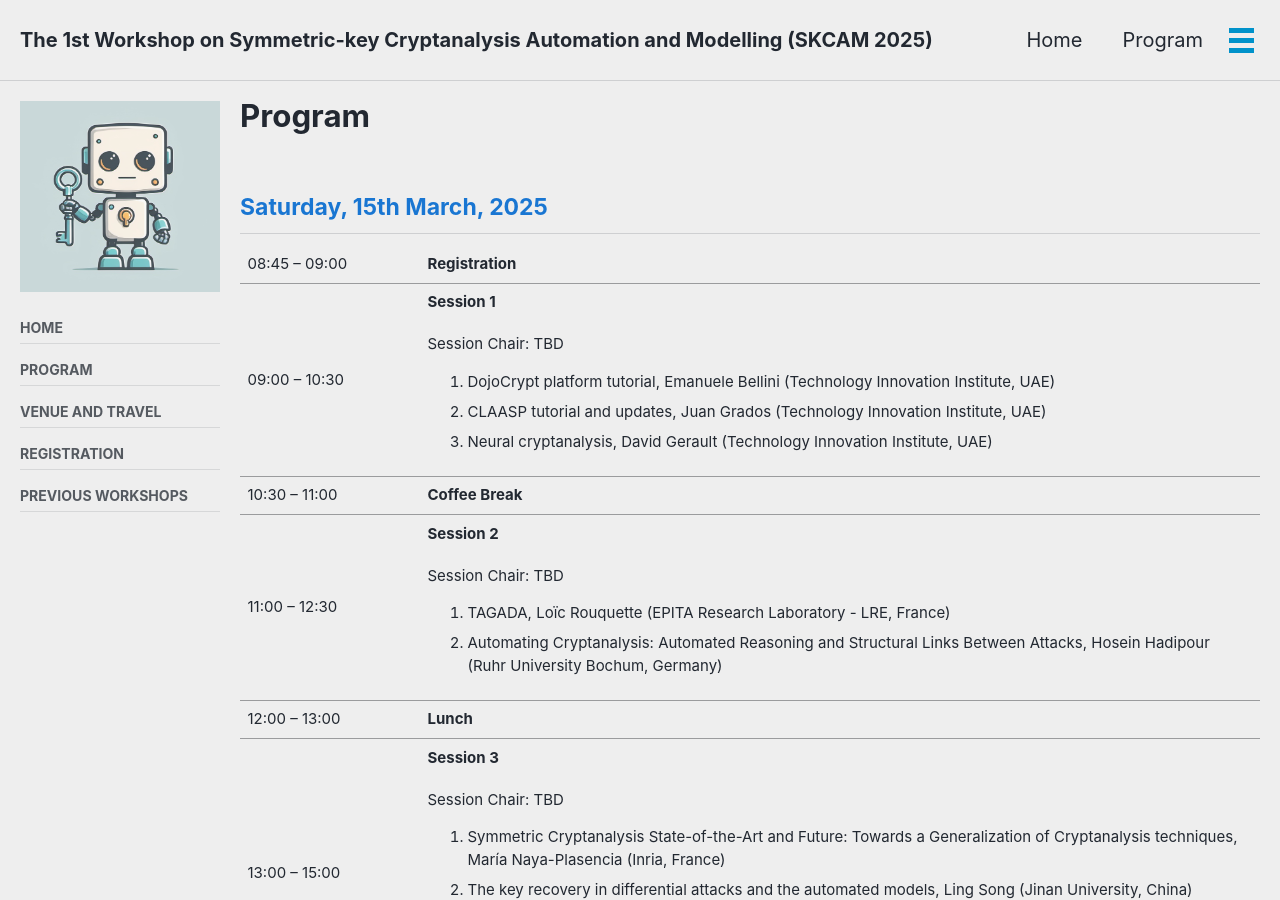
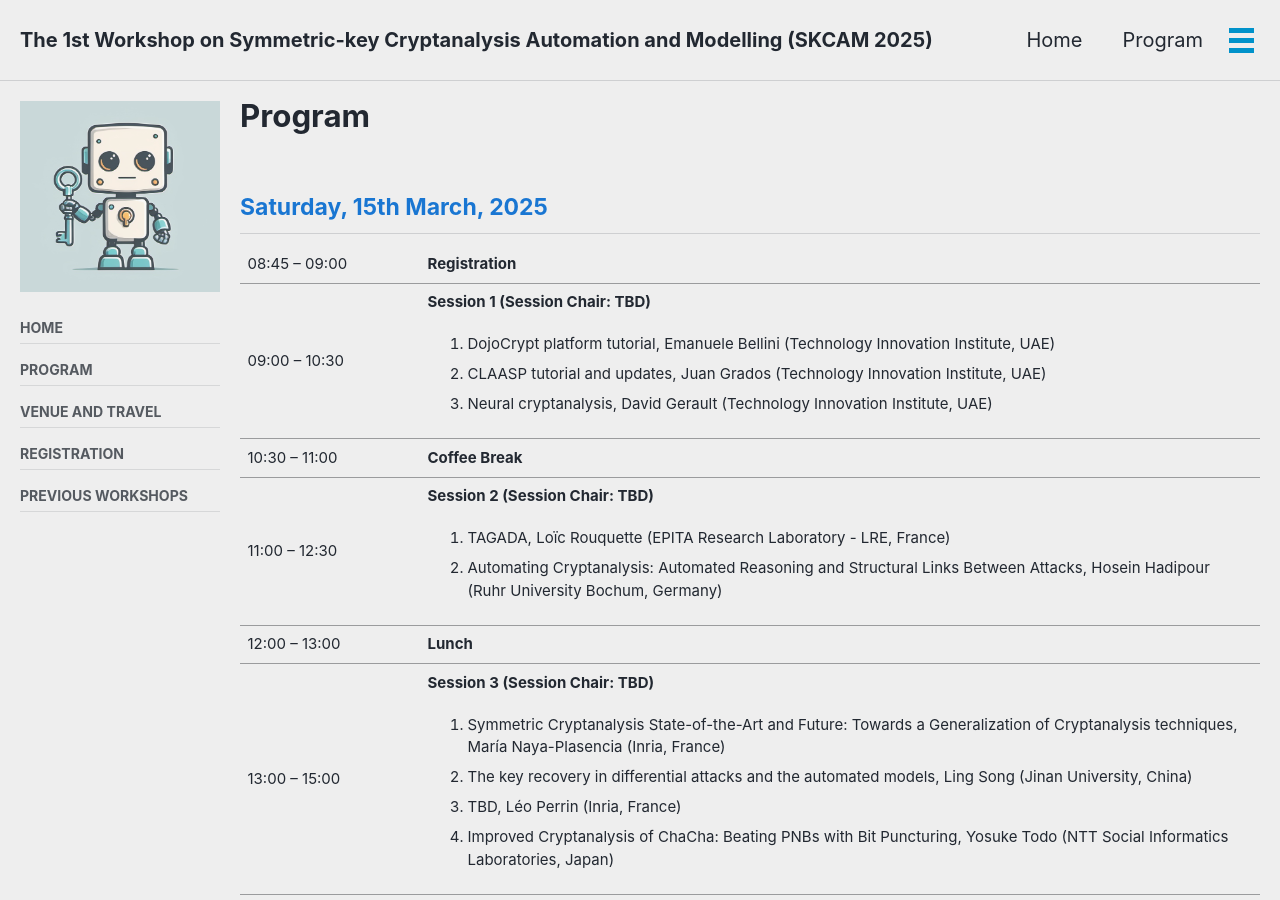
Before and after one commit to cryptanalysisbench/SATbench, a Jekyll site: the page built from program.md, in a window 1280 px wide and 900 px high. Built offline with Jekyll 4.4.1, drawn with Linux system fonts in a browser that asks for light colours; cached includes are drawn as plain includes; nearby versions of some CDN libraries; our own code applies the rules of GitHub Pages for plain Markdown files; some of the changed text lies outside the part shown.

Commit message:
Update program.md

```diff
--- a/program.md
+++ b/program.md
@@ -20,8 +20,7 @@ sidebar:
     </tr>
     <tr>
         <td>09:00 – 10:30</td>
-        <td><p><b>Session 1 </b></p>
-          Session Chair: TBD
+        <td><p><b>Session 1 (Session Chair: TBD)</b></p>
           <ol>
           <li>DojoCrypt platform tutorial, Emanuele Bellini (Technology Innovation Institute, UAE)</li>
           <li>CLAASP tutorial and updates, Juan Grados (Technology Innovation Institute, UAE)</li>
@@ -35,8 +34,7 @@ sidebar:
     </tr>
       <tr>
         <td>11:00 – 12:30</td>
-        <td><p><b>Session 2 </b></p>
-          Session Chair: TBD
+        <td><p><b>Session 2 (Session Chair: TBD) </b></p>
           <ol>
           <li>TAGADA, Loïc Rouquette (EPITA Research Laboratory - LRE, France)</li>
           <li>Automating Cryptanalysis: Automated Reasoning and Structural Links Between Attacks, Hosein Hadipour (Ruhr University Bochum, Germany)</li>
@@ -49,8 +47,7 @@ sidebar:
     </tr>
       <tr>
         <td>13:00 – 15:00</td>
-        <td><p><b>Session 3 </b></p>
-          Session Chair: TBD
+        <td><p><b>Session 3 (Session Chair: TBD) </b></p>
           <ol>
           <li>Symmetric Cryptanalysis State-of-the-Art and Future: Towards a Generalization of Cryptanalysis techniques, María Naya-Plasencia (Inria, France)</li>
           <li>The key recovery in differential attacks and the automated models, Ling Song (Jinan University, China)</li>
@@ -65,14 +62,17 @@ sidebar:
     </tr>
       <tr>
         <td>15:30 – 17:30</td>
-        <td><p><b>Session 4 </b></p>
-          Session Chair: TBD
+        <td><p><b>Session 4 (Session Chair: TBD) </b></p>
           <ol>
           <li>Progress on SAT and MILP Solving, **Shaowei Cai** (Institute of Software, Chinese Academy of Sciences, China)</li>
           <li>TBD, Maria Eichlseder (Graz University of Technology, Austria)</li>
           <li>Minimalist model for Impossible Differentials, Patrick Derbez (Centre Inria de l'Université de Rennes, France)</li>
           <li>Open Cryptanalysis Platform (OCP) -  A New Collaborative Effort for Automated Cryptanalysis, Thomas Peyrin (Nanyang Technological University, Singapore)</li>
           </ol>
+          <details>
+    <summary>Toggle Switch</summary>
+    Foldable Content[enter image description here][1]
+</details>
         </td>
     </tr>
     <tr>
```
